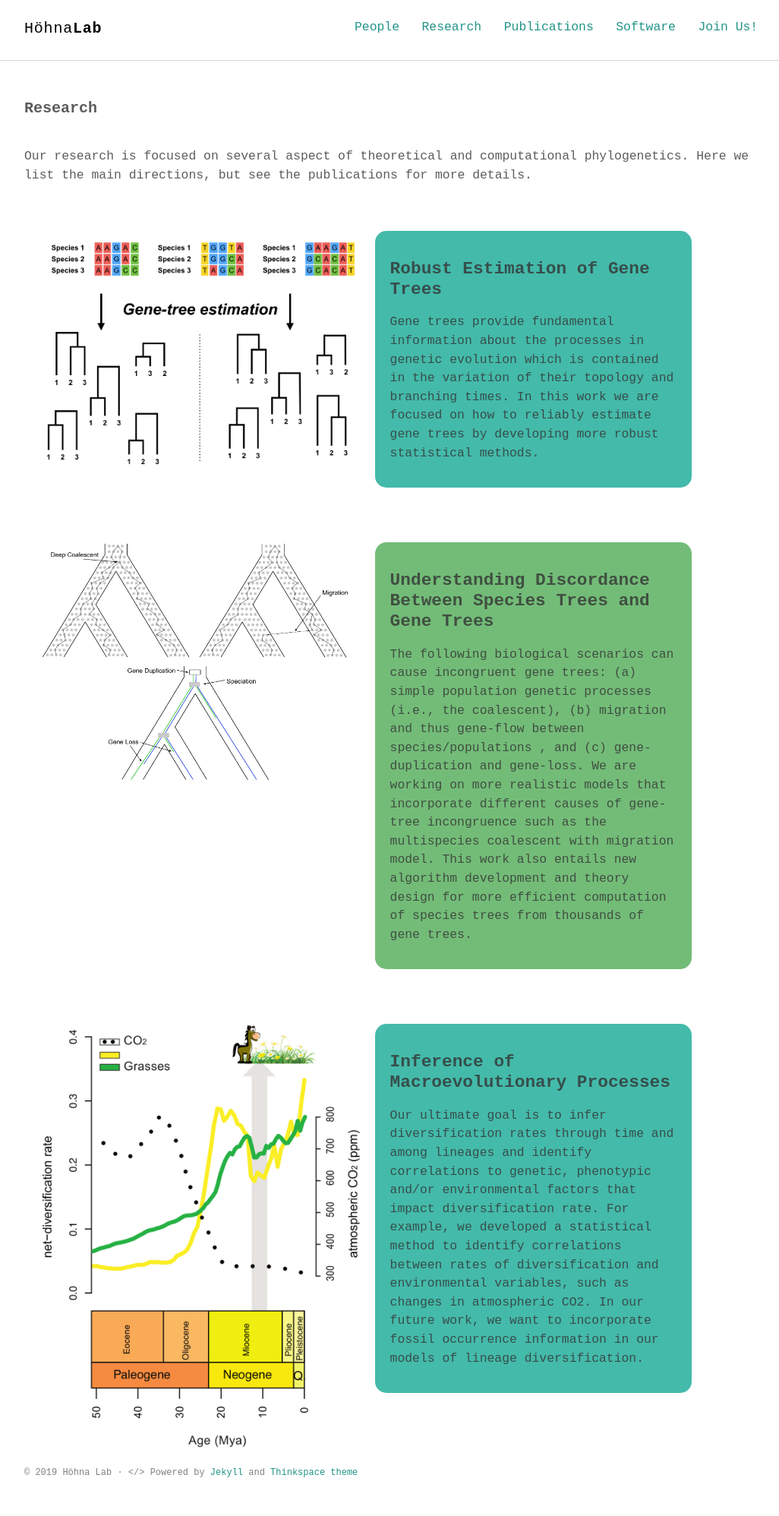
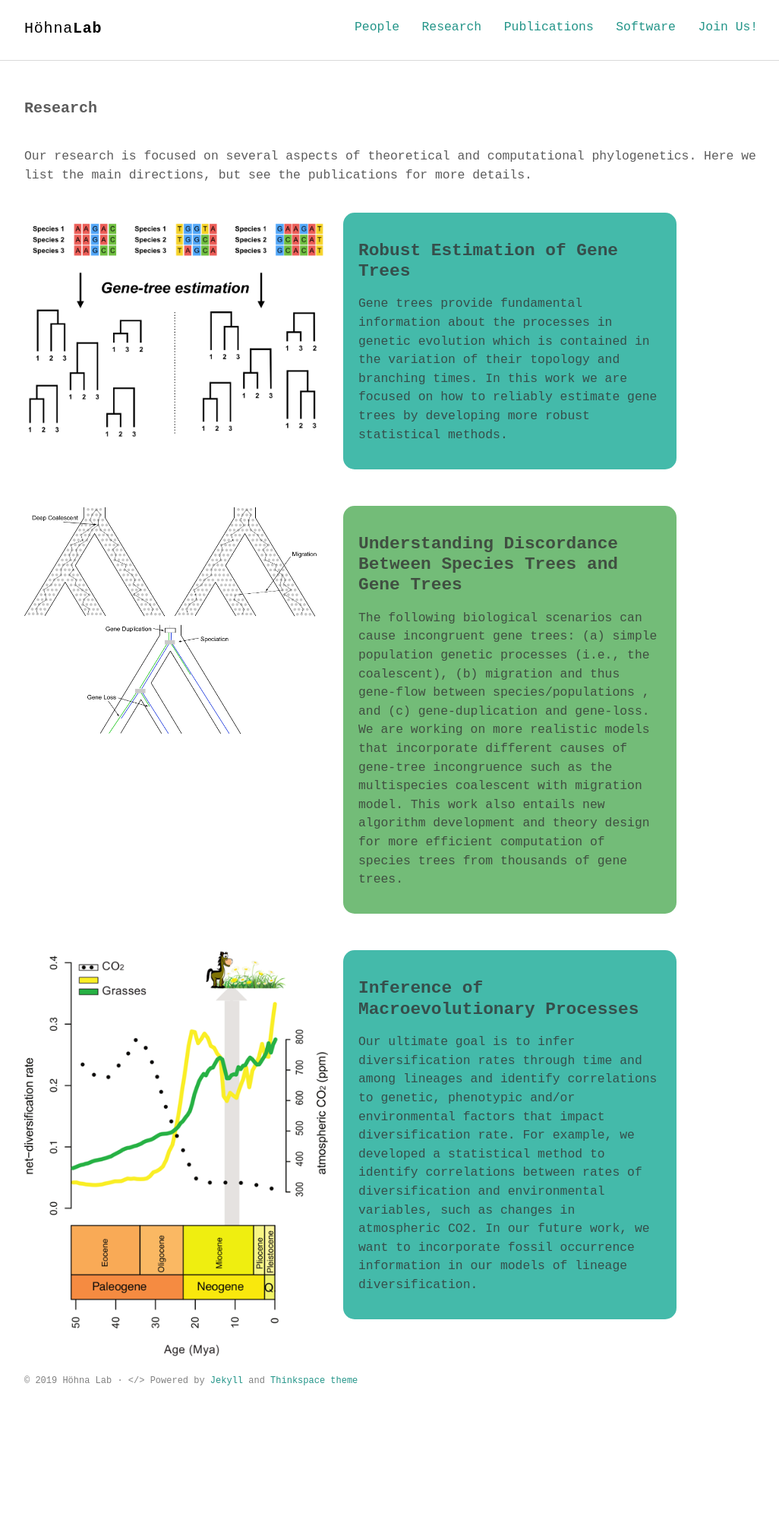
Before and after one commit to hoehnalab/hoehnalab.github.io, a Jekyll site: the page built from research.md, in a window 1280 px wide. Shown: the whole page at 76% size, without its empty margins (120-1146 px from the left). Built offline with Jekyll 4.4.1, drawn with Linux system fonts in a browser that asks for light colours; some web fonts are replaced; after the commit the page ends 1875 px from its top, so only the background shows below that.

Commit message:
Minor formatting fixes

```diff
--- a/assets/css/main.scss
+++ b/assets/css/main.scss
@@ -12,13 +12,13 @@
   height: auto;
   width: 50%;
   display: inline-block;
-  min-width: 300px;
+  min-width: 250px;
 }
 
 img.floatleft {
     float: left;
     width: 45%;
-    max-width: 450px;
+    max-width: 400px;
     min-width: 300px;
     margin-right: 20px;
     margin-bottom: 20px;
@@ -117,6 +117,7 @@
   height: auto;
   width: 45%;
   min-width: 300px;
+  max-width: 500px;
 }
 
 #rcornersbox2 {
@@ -127,6 +128,7 @@
   height: auto;
   width: 45%;
   min-width: 300px;
+  max-width: 500px;
 }
 
 
--- a/assets/scss/_layout.scss
+++ b/assets/scss/_layout.scss
@@ -47,9 +47,6 @@
 }
 
 .container-small {
-    padding: $base-spacing;
-    margin-left: auto;
-    margin-right: auto;
     max-width: 100%;
 }
 
--- a/research.md
+++ b/research.md
@@ -8,7 +8,7 @@
 Phylogenies depict the evolutionary relationships among species. Much of the current interest in phylogenetics comes from advances in DNA sequencing technologies that now allow the phylogenetic comparison of hundreds or thousands of genes. The availability of genome-size dataset enable new research directions, such as, studying heterogeneity in the process of molecular evolution due to adaptation and studying differential evolutionary histories of genes. A major challenge in phylogenetics is to infer events that occurred million of years ago while only having data from extant species. Nevertheless, new mathematical and statistical methods continue to advance and improve our ability to effectively study these problems.
 -->
 <p class="text">
-Our research is focused on several aspect of theoretical and computational phylogenetics. Here we list the main directions, but see the publications for more details.
+Our research is focused on several aspects of theoretical and computational phylogenetics. Here we list the main directions, but see the publications for more details.
 </p>
 
 <br />
@@ -31,6 +31,7 @@
 </div>
 
 <br>
+<br>
 
 <!-- Section 2 -->
 <div class="container-small">
@@ -50,7 +51,8 @@
 </div>
 </div>
 
-<br/>
+<br>
+<br>
 
 <!-- Section 3 -->
 <div class="container-small">
```
